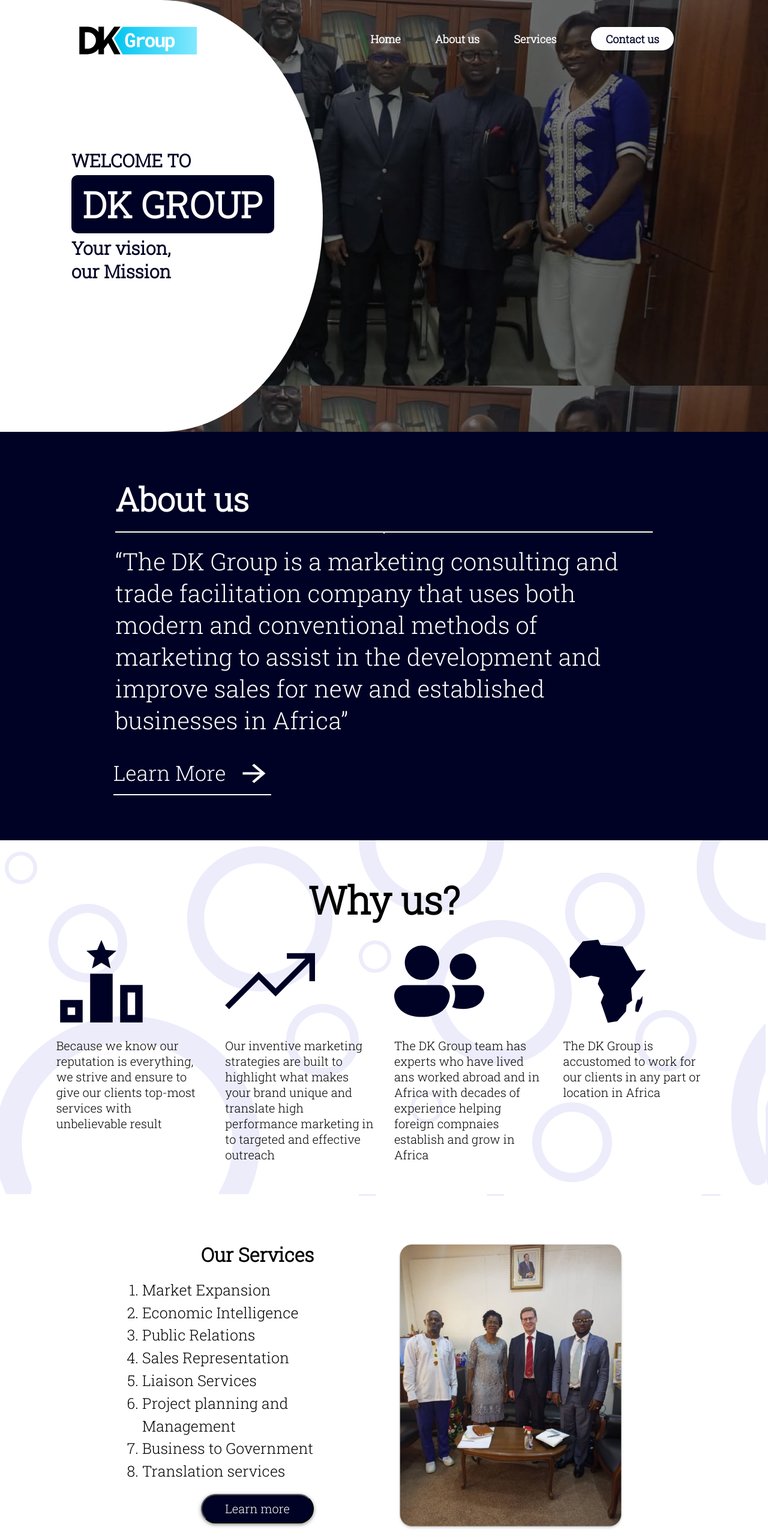
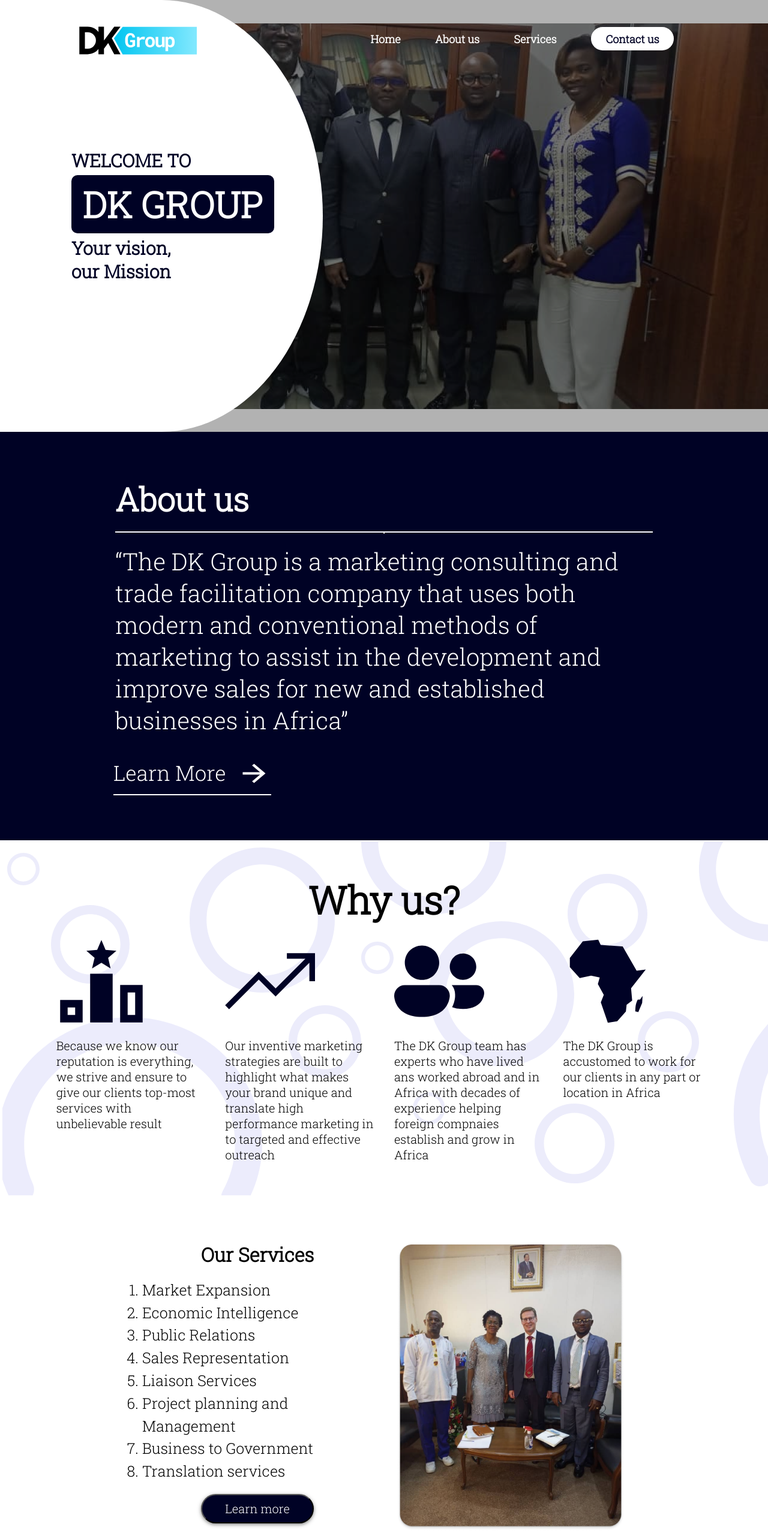
Before and after one commit to carrington-115/dkgroup, a React (Vite) app: page / in a window 1280 px wide. Shown: the top 2566 px of the page at 60% size. Built offline with nearby package versions, Linux system fonts and the light colour scheme.

Commit message:
fixed the bug on the backgrounds images on the home page

```diff
--- a/src/contact/Contactform.jsx
+++ b/src/contact/Contactform.jsx
@@ -56,6 +56,8 @@
   align-items: center;
   width: 100%;
   background: url("/images/home images/form pattern.svg");
+  background-repeat: no-repeat;
+  background-position: 100%;
   padding: 2cm 0;
 
   .top {
--- a/src/home/Homecover.jsx
+++ b/src/home/Homecover.jsx
@@ -23,13 +23,15 @@
 export default Homecover;
 
 const PageCover = styled.div`
-  width: 100%;
+  width: 100vw;
   height: 90vh;
   position: relative;
   top: 0;
   right: 0;
   left: 0;
   background: url("/images/home images/page-cover.png");
+  background-repeat: no-repeat;
+  background-position: 100%;
   @media (min-width: 320px) and (max-width: 599px) {
     background: url("/images/home images/mobile-cover.png");
   }
--- a/src/home/Whyus.jsx
+++ b/src/home/Whyus.jsx
@@ -48,6 +48,8 @@
   justify-content: center;
   align-items: center;
   background: url("/images/home images/icons-pattern.svg");
+  background-repeat: no-repeat;
+  background-position: 100%;
   @media (min-width: 320px) and (max-width: 599px) {
     padding: 0;
     margin: 0;
--- a/src/index.css
+++ b/src/index.css
@@ -8,5 +8,5 @@
   overflow-x: hidden;
 }
 body {
-  font-family: 'Roboto Slab', serif;
+  font-family: "Roboto Slab", serif;
 }
```
